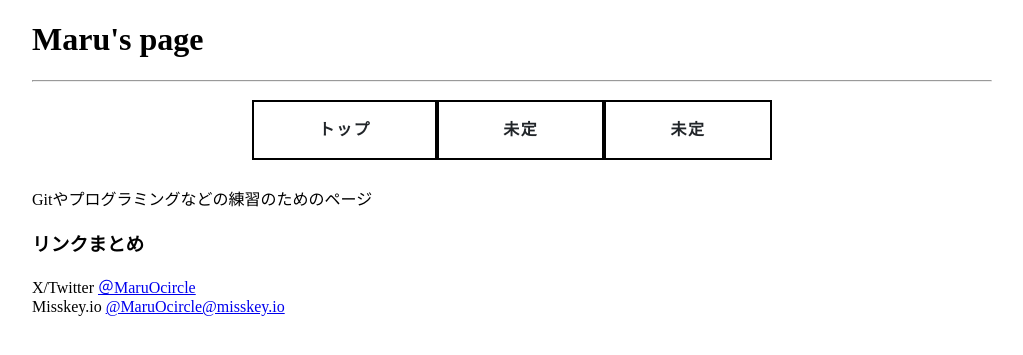
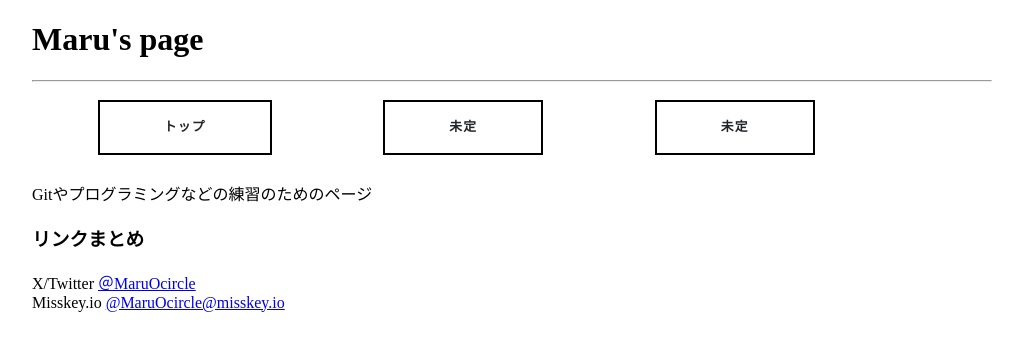
Before and after one commit to MaruOcircle/MaruOcircle.github.io, a Jekyll site: the page built from index.md, in a window 1280 px wide. Shown: the top 355 px of the page, without its empty margins (128-1151 px from the left). Built offline with Jekyll 4.4.1, drawn with Linux system fonts in a browser that asks for light colours.

Commit message:
Update style.css

```diff
--- a/assets/style.css
+++ b/assets/style.css
@@ -7,12 +7,12 @@
 
 .menu_slot{
   display: flex;
-  justify-content: center;
+  justify-content: space-around;
   padding: 10px;
 }
 
 a.menu{
-  font-size: 1.0rem;
+  font-size: 0.8rem;
   font-weight: 700;
   line-height: 1.5;
   position: relative;
```
